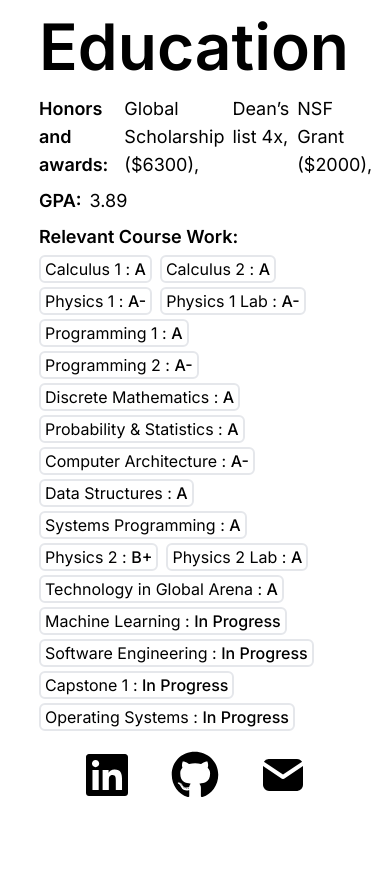
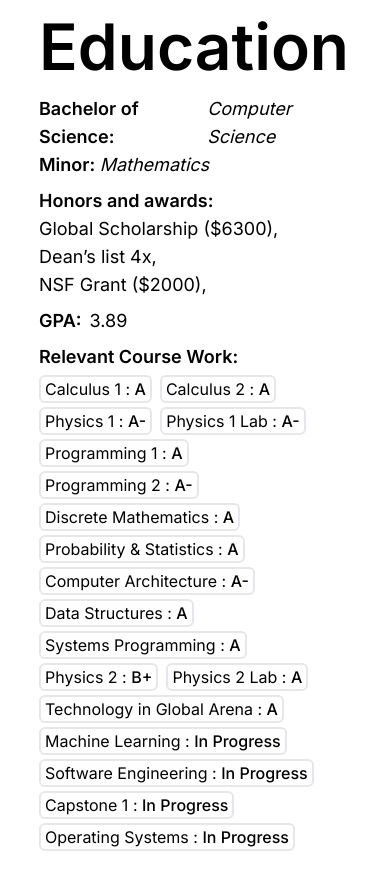
Before and after one commit to chriskverne/Portfolio-website, a Next.js app: page / in a window 390 px wide. Shown: the part 3417-4286 px from the top of the page. Before the commit the page ends 4232 px from the top, so only its background shows below. Built offline with nearby package versions, Linux system fonts and the light colour scheme.

Commit message:
added major and minor to education and made education section phone friendly

```diff
--- a/app/components/Education.tsx
+++ b/app/components/Education.tsx
@@ -20,7 +20,7 @@ const courseWork = [
   { 'Machine Learning': '' },
   { 'Software Engineering': '' },
   { 'Capstone 1': '' },
-  { 'Operating Systems': '' }
+  { 'Operating Systems': '' },
 ]
 
 const Research = () => {
@@ -32,11 +32,22 @@ const Research = () => {
 
       <div className='w-4/5 flex flex-col'>
 
-        <div className='flex mb-2'>
+        <div className='flex flex-col mb-2 sm:flex-row sm:space-y-0 sm:space-x-3 text-lg'>
+          <div className='flex'>
+            <h3 className='font-semibold'>Bachelor of Science:&nbsp;</h3>
+            <p className='italic'>Computer Science</p>
+          </div>
+          <div className='flex'>
+            <h3 className='font-semibold'>Minor:&nbsp;</h3>
+            <p className='italic'>Mathematics</p>
+          </div>
+        </div>
+
+        <div className='flex flex-col md:flex-row mb-2 '>
           <h3 className='font-semibold text-lg'>Honors and awards:</h3>
-          <div className='flex ml-2'>
+          <div className='flex flex-col md:flex-row md:ml-2'>
             {awards.map((award, index) => (
-              <p className='ml-2 text-lg' key={index}>{award},</p>
+              <p className='md:ml-2 text-lg' key={index}>{award},</p>
             ))}
           </div>
         </div>
```
